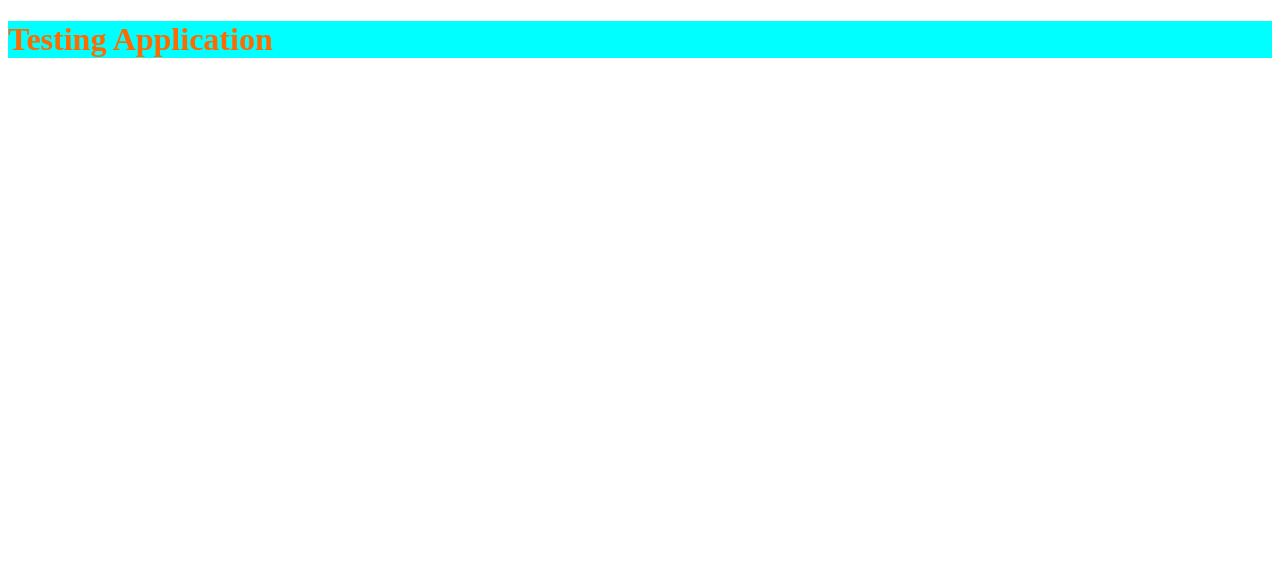
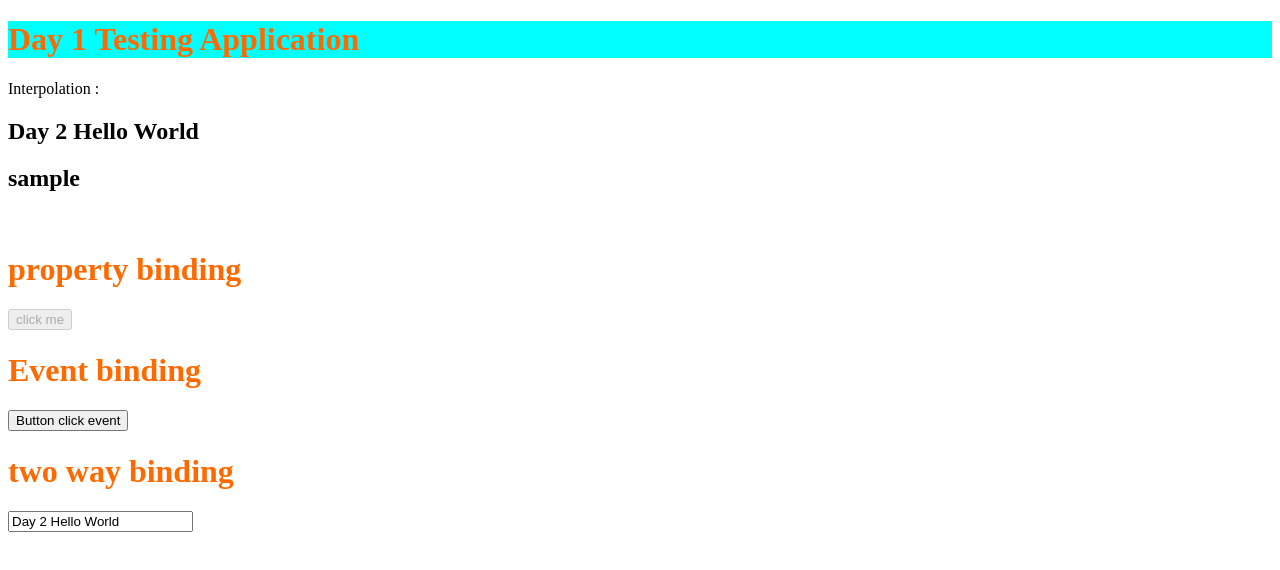
Before and after one commit to SaiReddyA/ravi-new-angularProj, an Angular app in the folder ravi-ang-proj/: page / in a window 1280 px wide. Shown: the top 570 px of the page. Built offline with nearby package versions, Linux system fonts and the light colour scheme.

Commit message:
Databinding concepts

```diff
--- a/ravi-ang-proj/src/app/app.html
+++ b/ravi-ang-proj/src/app/app.html
@@ -1,3 +1,19 @@
-<h1 class="h1">Testing Application</h1>
+<h1 class="h1"> Day 1 Testing Application</h1>
+<div>Interpolation : <h2>  {{sample}}</h2></div>
+<h2>sample</h2>
+<!-- <button disabled = "{{isPropertyEnabled}}"> click me</button> -->
+ <br>
+ <h1>property binding</h1>
+<button [disabled]="isPropertyEnabled" > click me</button>
+
+&nbsp; &nbsp; &nbsp; &nbsp; &nbsp; &nbsp; &nbsp; &nbsp; &nbsp; &nbsp; &nbsp;
+<br>
+<h1>Event binding</h1>
+<button (click)="buttonClick()"> Button click event</button>
+
+<br>
+<h1>two way binding</h1>
+<input type="text" name="sample" id="sample" [(ngModel)]="sample"/>
+
 
 <router-outlet />
--- a/ravi-ang-proj/src/app/app.routes.ts
+++ b/ravi-ang-proj/src/app/app.routes.ts
@@ -1,3 +1,6 @@
 import { Routes } from '@angular/router';
+import { EmployeeForm } from './Components/employee-form/employee-form';
 
-export const routes: Routes = [];
+export const routes: Routes = [
+    { path: 'employeeForm', component: EmployeeForm },
+];
--- a/ravi-ang-proj/src/app/app.ts
+++ b/ravi-ang-proj/src/app/app.ts
@@ -1,13 +1,23 @@
 
 import { Component, signal } from '@angular/core';
+import { FormsModule } from '@angular/forms';
 import { RouterOutlet } from '@angular/router';
 
 @Component({
   selector: 'app-root',
-  imports: [RouterOutlet],
+  imports: [RouterOutlet, FormsModule],
   templateUrl: './app.html',
   styleUrl: './app.css'
 })
 export class App {
   protected readonly title = signal('ravi-ang-proj');
+
+  sample : string = "Day 2 Hello World";
+  isPropertyEnabled : boolean = true;
+
+  buttonClick(): void{
+    console.log("Button Clicked");
+  }
+
+
 }
```
